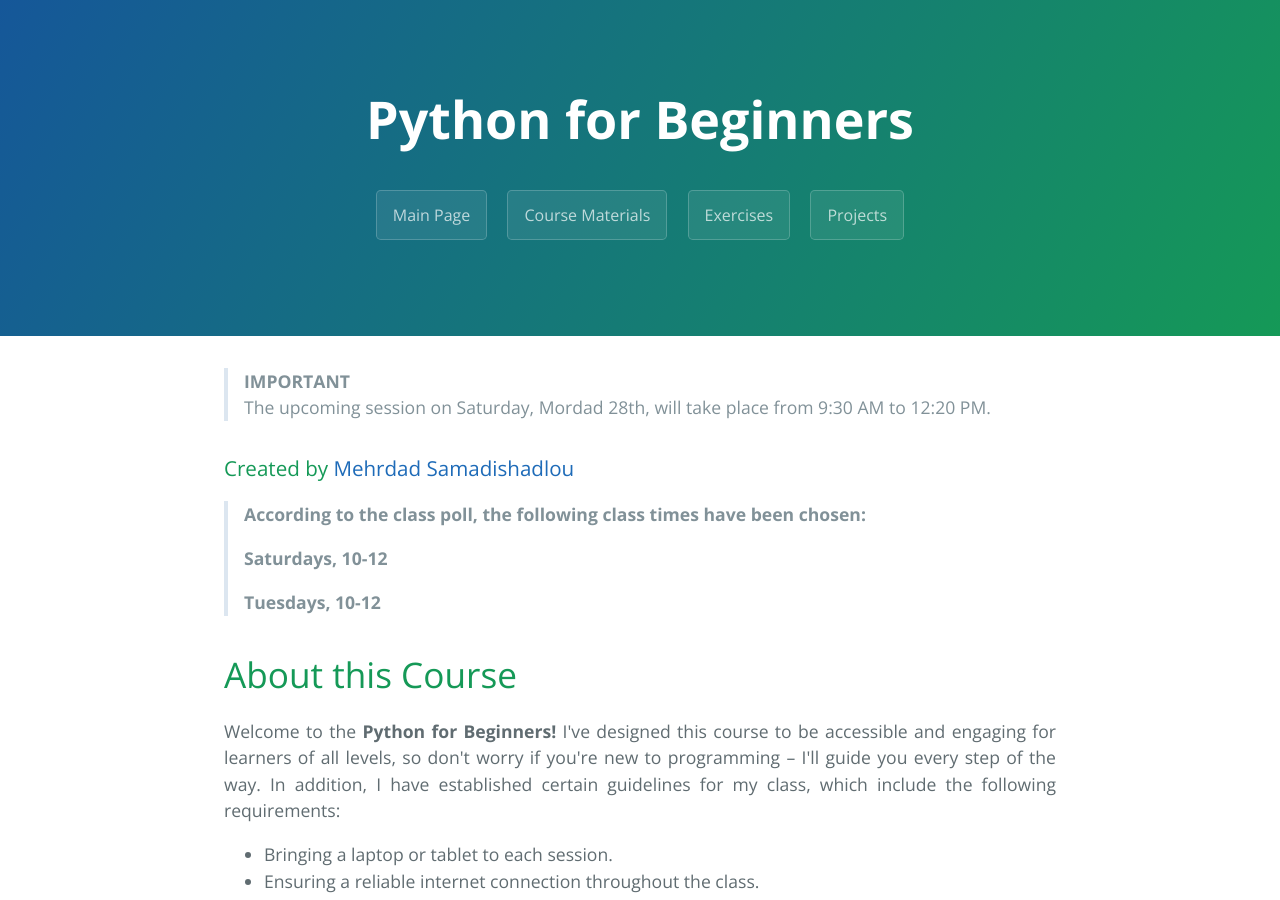
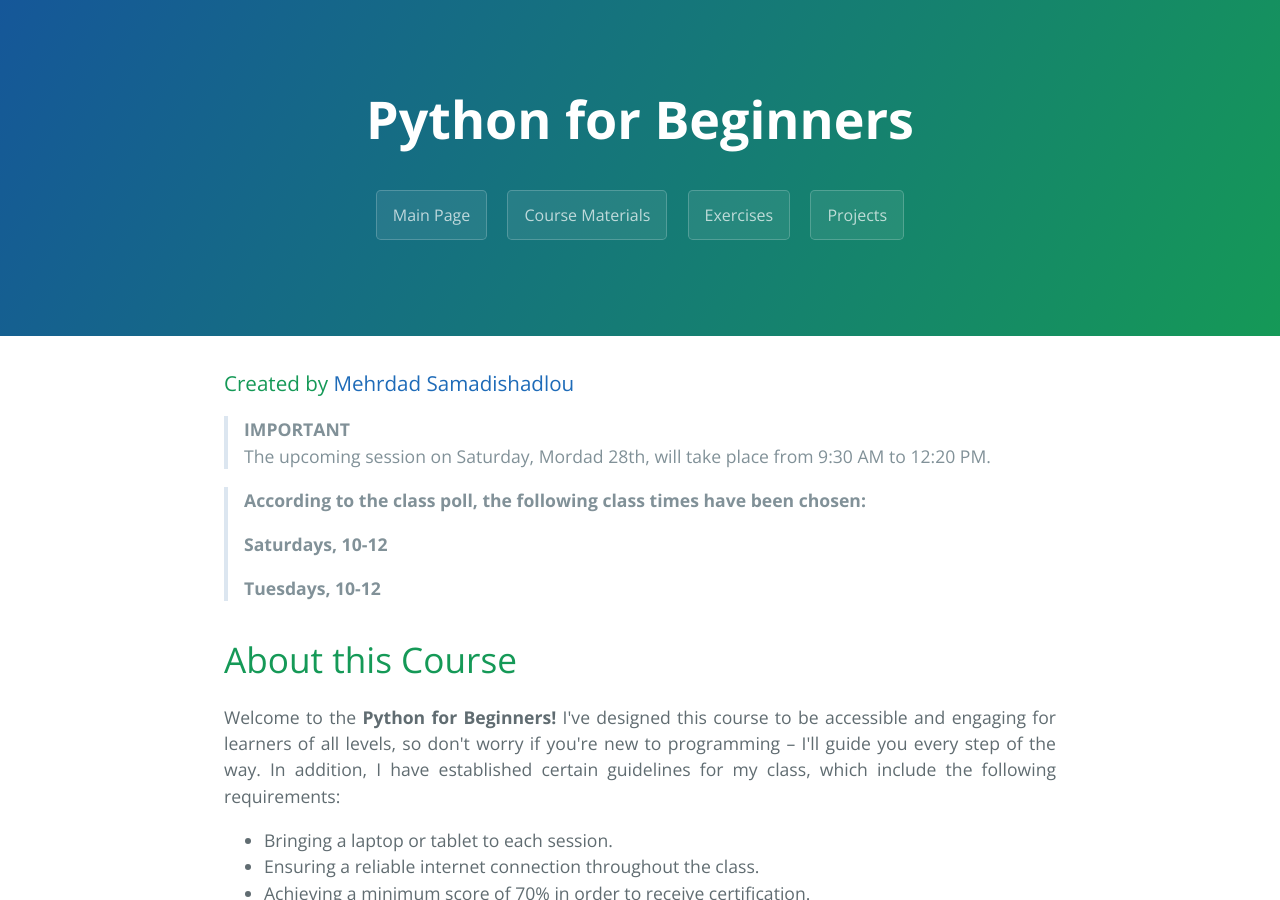
Before and after one commit to MehrdadSamadishadlou/Python_for_Beginners, a Jekyll site: the page built from index.md, in a window 1280 px wide and 900 px high. Built offline with Jekyll 4.4.1, drawn with Linux system fonts in a browser that asks for light colours.

```diff
--- a/index.md
+++ b/index.md
@@ -3,11 +3,11 @@ title: Main Page
 layout: template
 filename: index
 ---
->**IMPORTANT**
-> The upcoming session on Saturday, Mordad 28th, will take place from 9:30 AM to 12:20 PM.
-
 
 ### Created by <a href="https://github.com/MehrdadSamadishadlou">Mehrdad Samadishadlou</a>
+
+> **IMPORTANT**
+> The upcoming session on Saturday, Mordad 28th, will take place from 9:30 AM to 12:20 PM.
 
 
 > **According to the class poll, the following class times have been chosen:**
```
